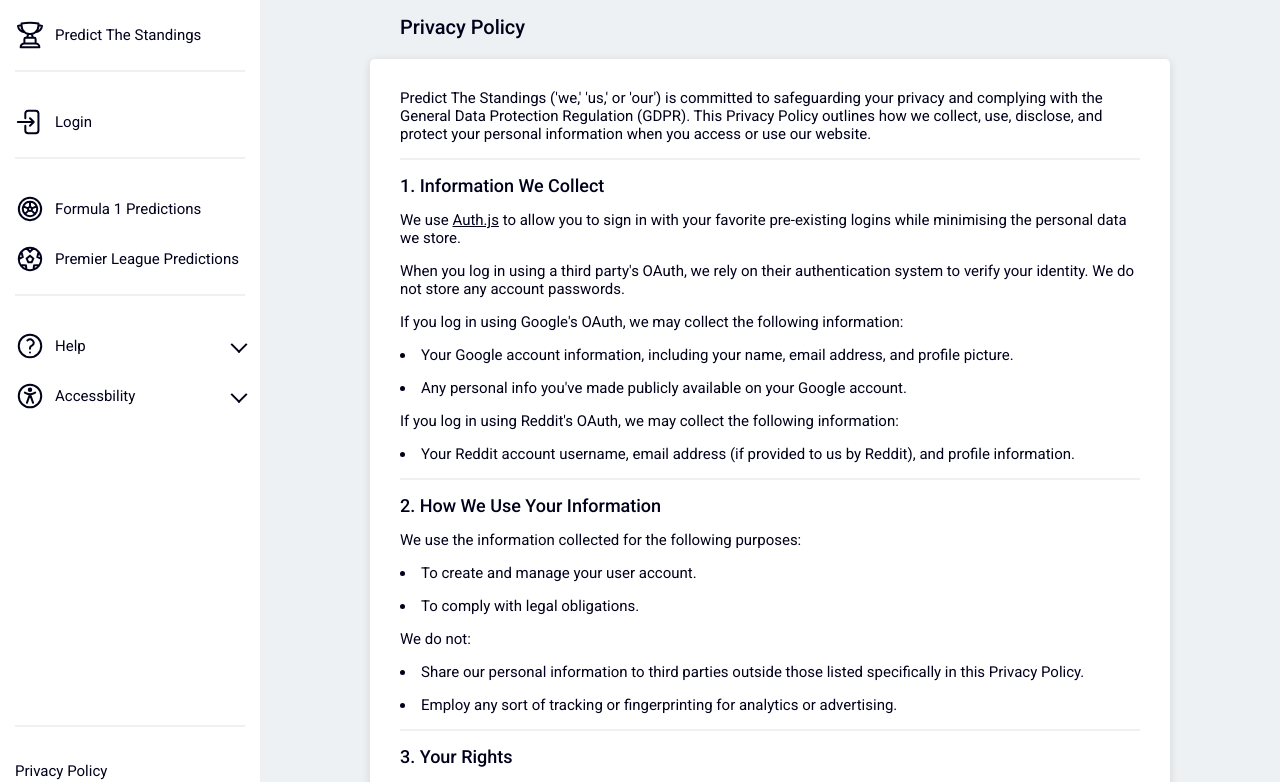
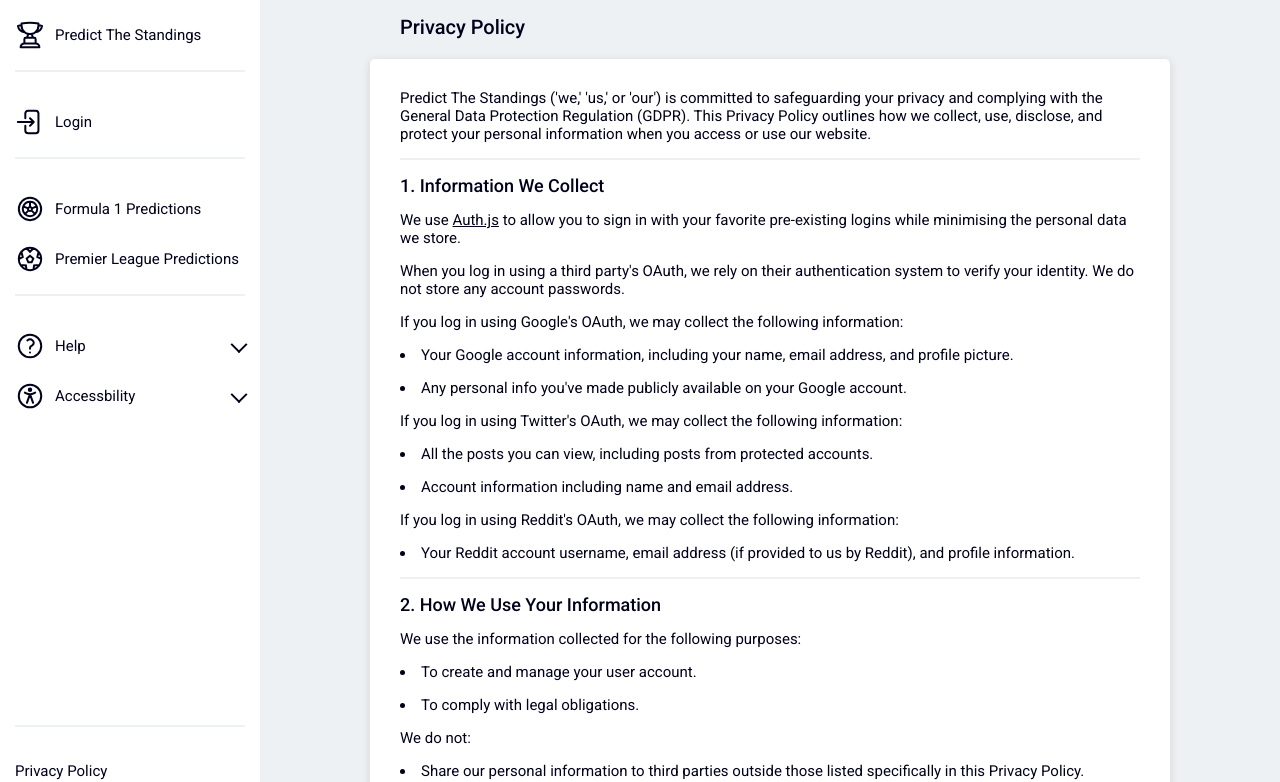
Before and after one commit to davidwillprice/predict-the-standings, a Next.js app: page /privacy-policy in a window 1280 px wide. Shown: the top 782 px of the page. Built offline with nearby package versions, Linux system fonts and the light colour scheme; no server answers.

Commit message:
Add Twitter as a login option

```diff
--- a/app/get-started/page.tsx
+++ b/app/get-started/page.tsx
@@ -23,6 +23,7 @@ export default async function ProfilePage() {
   const email = session?.user?.email;
 
   /**If the Next Auth gave an email address, use the first part of that as a suggested display name. Else use the user's name as Reddit provides their Reddit username there */
+  /**@todo Should also remove all whitespace from fallback name as Twitter gives firstname and surname */
   const initialDisplayName = email ? email.slice(0, email.indexOf("@")) : name;
 
   return (
--- a/app/privacy-policy/page.tsx
+++ b/app/privacy-policy/page.tsx
@@ -54,6 +54,17 @@ export default function Page() {
               Any personal info you&apos;ve made publicly available on your
               Google account.
             </li>
+          </ul>
+          <p>
+            If you log in using Twitter&apos;s OAuth, we may collect the
+            following information:
+          </p>
+          <ul>
+            <li>
+              All the posts you can view, including posts from protected
+              accounts.
+            </li>
+            <li>Account information including name and email address.</li>
           </ul>
           <p>
             If you log in using Reddit&apos;s OAuth, we may collect the
--- a/src/lib/auth.ts
+++ b/src/lib/auth.ts
@@ -1,5 +1,6 @@
 import GoogleProvider from "next-auth/providers/google";
 import RedditProvider from "next-auth/providers/reddit";
+import TwitterProvider from "next-auth/providers/twitter";
 import { JWT } from "next-auth/jwt";
 import { Session, User } from "next-auth";
 import PostgresAdapter from "@auth/pg-adapter";
@@ -31,5 +32,10 @@ export const authOptions = {
       clientId: process.env.REDDIT_CLIENT_ID as string,
       clientSecret: process.env.REDDIT_CLIENT_SECRET as string,
     }),
+    TwitterProvider({
+      clientId: process.env.TWITTER_CLIENT_ID as string,
+      clientSecret: process.env.TWITTER_CLIENT_SECRET as string,
+      version: "2.0",
+    }),
   ],
 };
```
Also changed, not shown: src/ui/components/login/login-form.tsx (+7 -0 lines).
